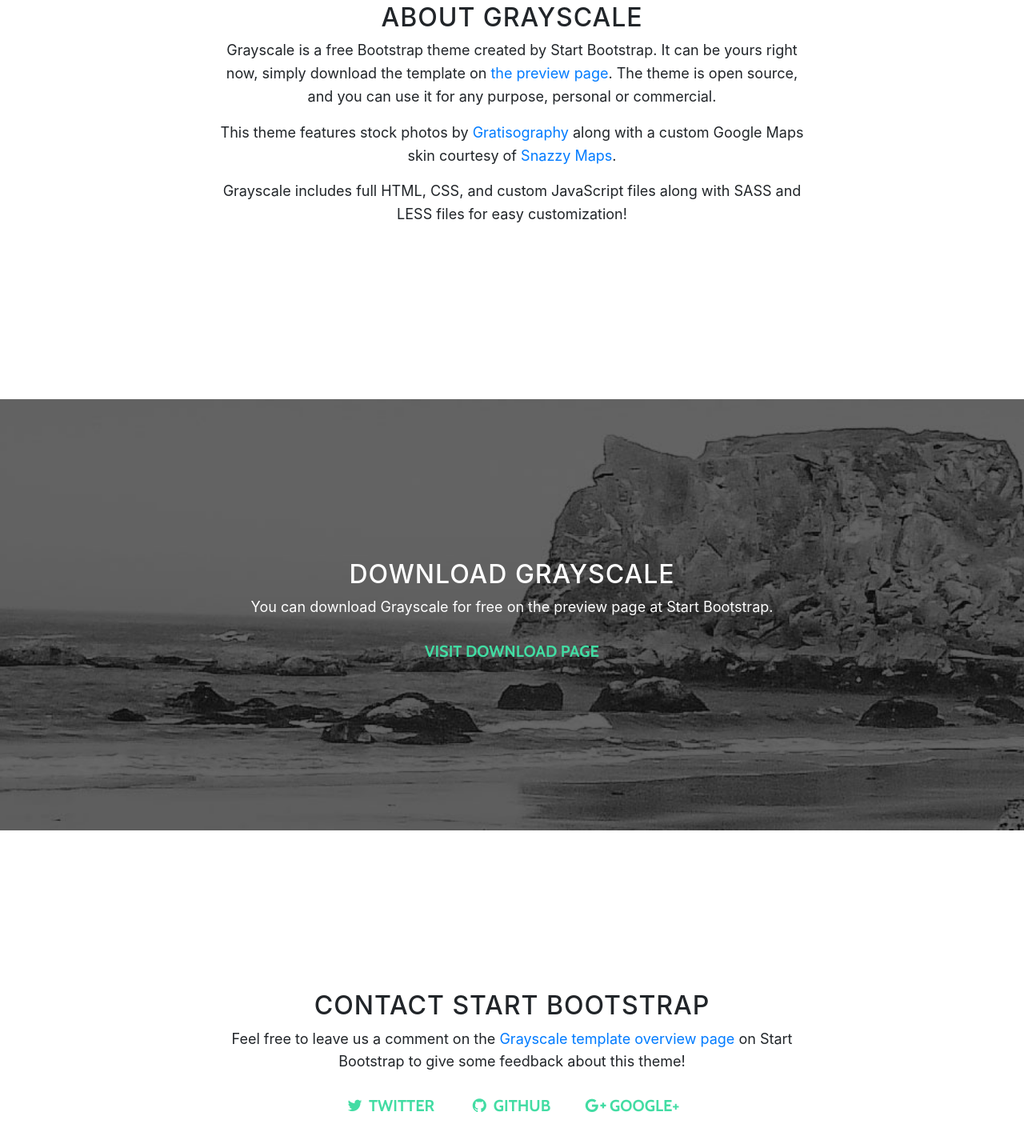
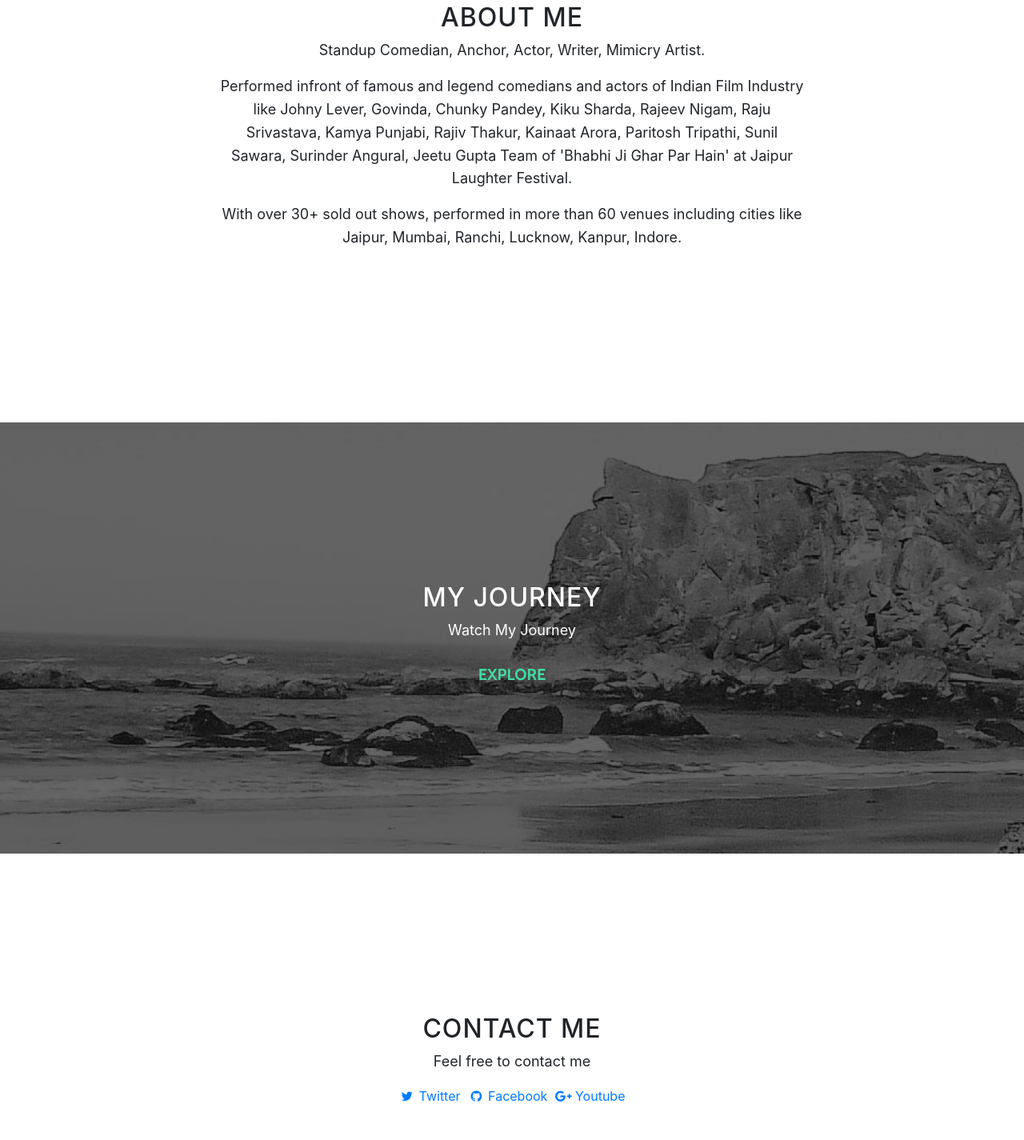
Before and after one commit to Praneet460/lakshyanigam, a website with bundled scripts: page index.html in a window 1280 px wide. Shown: the part 997-2422 px from the top of the page at 80% size. Built offline with nearby package versions, Linux system fonts and the light colour scheme.

Commit message:
Update index.html

```diff
--- a/index.html
+++ b/index.html
@@ -72,14 +72,14 @@
       <div class="container">
         <div class="row">
           <div class="col-lg-8 mx-auto">
-            <h2>About Grayscale</h2>
-            <p>Grayscale is a free Bootstrap theme created by Start Bootstrap. It can be yours right now, simply download the template on
-              <a href="http://startbootstrap.com/template-overviews/grayscale/">the preview page</a>. The theme is open source, and you can use it for any purpose, personal or commercial.</p>
-            <p>This theme features stock photos by
-              <a href="http://gratisography.com/">Gratisography</a>
-              along with a custom Google Maps skin courtesy of
-              <a href="http://snazzymaps.com/">Snazzy Maps</a>.</p>
-            <p>Grayscale includes full HTML, CSS, and custom JavaScript files along with SASS and LESS files for easy customization!</p>
+            <h2>About Me</h2>
+            <p>Standup Comedian, Anchor, Actor, Writer, Mimicry Artist.
+              </p>
+            <p>Performed infront of famous and legend comedians and actors of Indian Film Industry like Johny Lever, Govinda, Chunky Pandey,
+              Kiku Sharda, Rajeev Nigam, Raju Srivastava, Kamya Punjabi, Rajiv Thakur, Kainaat Arora,
+              Paritosh Tripathi, Sunil Sawara, Surinder Angural, Jeetu Gupta Team of 'Bhabhi Ji Ghar Par Hain' at Jaipur Laughter Festival. </p>
+            <p>With over 30+ sold out shows, performed in more than 60 venues including cities like Jaipur,
+              Mumbai, Ranchi, Lucknow, Kanpur, Indore.</p>
           </div>
         </div>
       </div>
@@ -89,9 +89,9 @@
     <section id="download" class="download-section content-section text-center">
       <div class="container">
         <div class="col-lg-8 mx-auto">
-          <h2>Download Grayscale</h2>
-          <p>You can download Grayscale for free on the preview page at Start Bootstrap.</p>
-          <a href="http://startbootstrap.com/template-overviews/grayscale/" class="btn btn-default btn-lg">Visit Download Page</a>
+          <h2>My Journey</h2>
+          <p>Watch My Journey</p>
+          <a href="http://startbootstrap.com/template-overviews/grayscale/" class="btn btn-default btn-lg">EXPLORE</a>
         </div>
       </div>
     </section>
@@ -101,27 +101,25 @@
       <div class="container">
         <div class="row">
           <div class="col-lg-8 mx-auto">
-            <h2>Contact Start Bootstrap</h2>
-            <p>Feel free to leave us a comment on the
-              <a href="http://startbootstrap.com/template-overviews/grayscale/">Grayscale template overview page</a>
-              on Start Bootstrap to give some feedback about this theme!</p>
+            <h2>Contact Me</h2>
+            <p>Feel free to contact me</p>
             <ul class="list-inline banner-social-buttons">
               <li class="list-inline-item">
-                <a href="https://twitter.com/SBootstrap" class="btn btn-default btn-lg">
+                <a href="https://twitter.com/ComedianLakshya">
                   <i class="fa fa-twitter fa-fw"></i>
                   <span class="network-name">Twitter</span>
                 </a>
               </li>
               <li class="list-inline-item">
-                <a href="https://github.com/BlackrockDigital/startbootstrap" class="btn btn-default btn-lg">
+                <a href="https://www.facebook.com/lakshya.king.7">
                   <i class="fa fa-github fa-fw"></i>
-                  <span class="network-name">Github</span>
+                  <span class="network-name">Facebook</span>
                 </a>
               </li>
               <li class="list-inline-item">
-                <a href="https://plus.google.com/+Startbootstrap/posts" class="btn btn-default btn-lg">
+                <a href="https://www.youtube.com/channel/UCqJCjk29Vn5qQ2iIMzcz_tw">
                   <i class="fa fa-google-plus fa-fw"></i>
-                  <span class="network-name">Google+</span>
+                  <span class="network-name">Youtube</span>
                 </a>
               </li>
             </ul>
```
